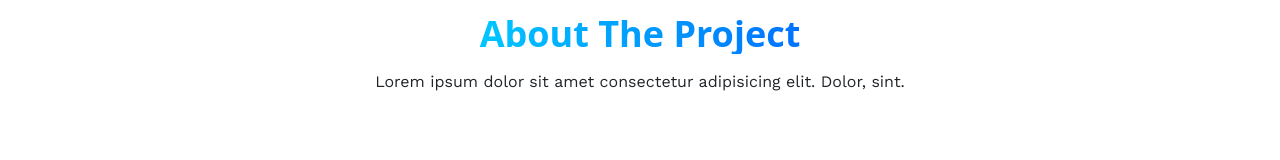
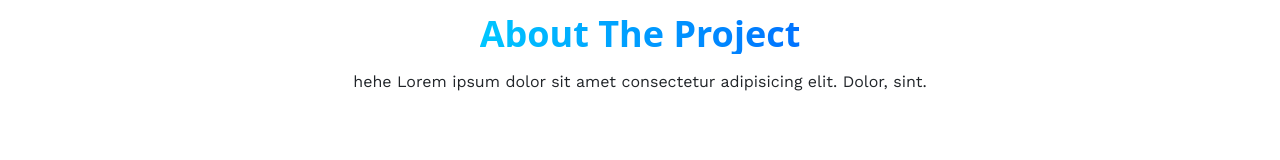
Before and after one commit to MdKaifSardar/skill-sync, a React (Vite) app: page /about in a window 1280 px wide. Shown: the part 458-618 px from the top of the page. Built offline with nearby package versions, Linux system fonts and the light colour scheme.

Commit message:
new commit

```diff
--- a/src/pages/about.jsx
+++ b/src/pages/about.jsx
@@ -4,7 +4,7 @@ const about = () => {
   return (
     <div className='h-screen flex flex-col justify-center items-center mt-28 md:p-10 p-2 gap-3'>
       <span className='md:text-4xl text-2xl font-sans font-bold blue-gradient_text'>About The Project</span>
-      <div>Lorem ipsum dolor sit amet consectetur adipisicing elit. Dolor, sint.</div>
+      <div>hehe Lorem ipsum dolor sit amet consectetur adipisicing elit. Dolor, sint.</div>
     </div>
   )
 }
```
